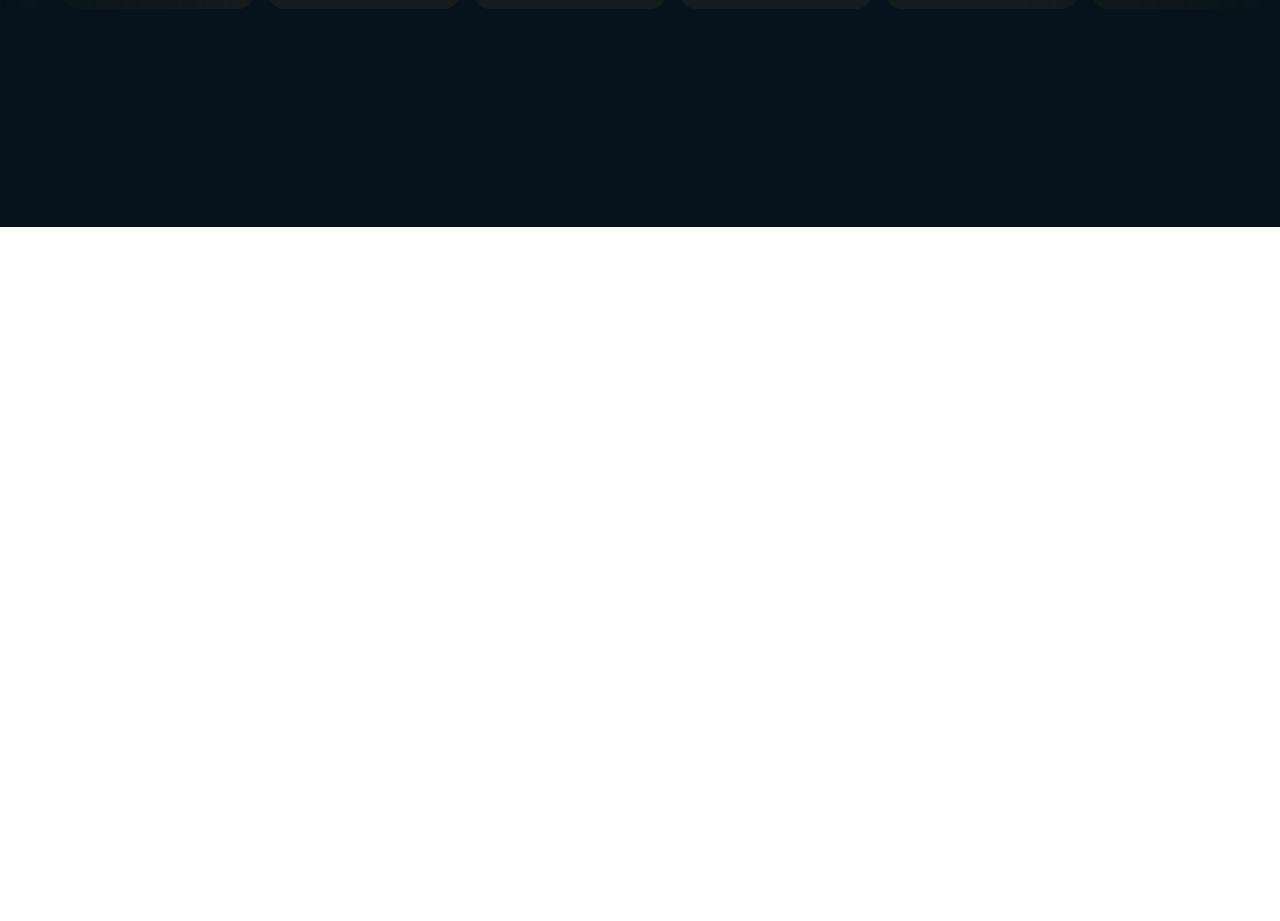
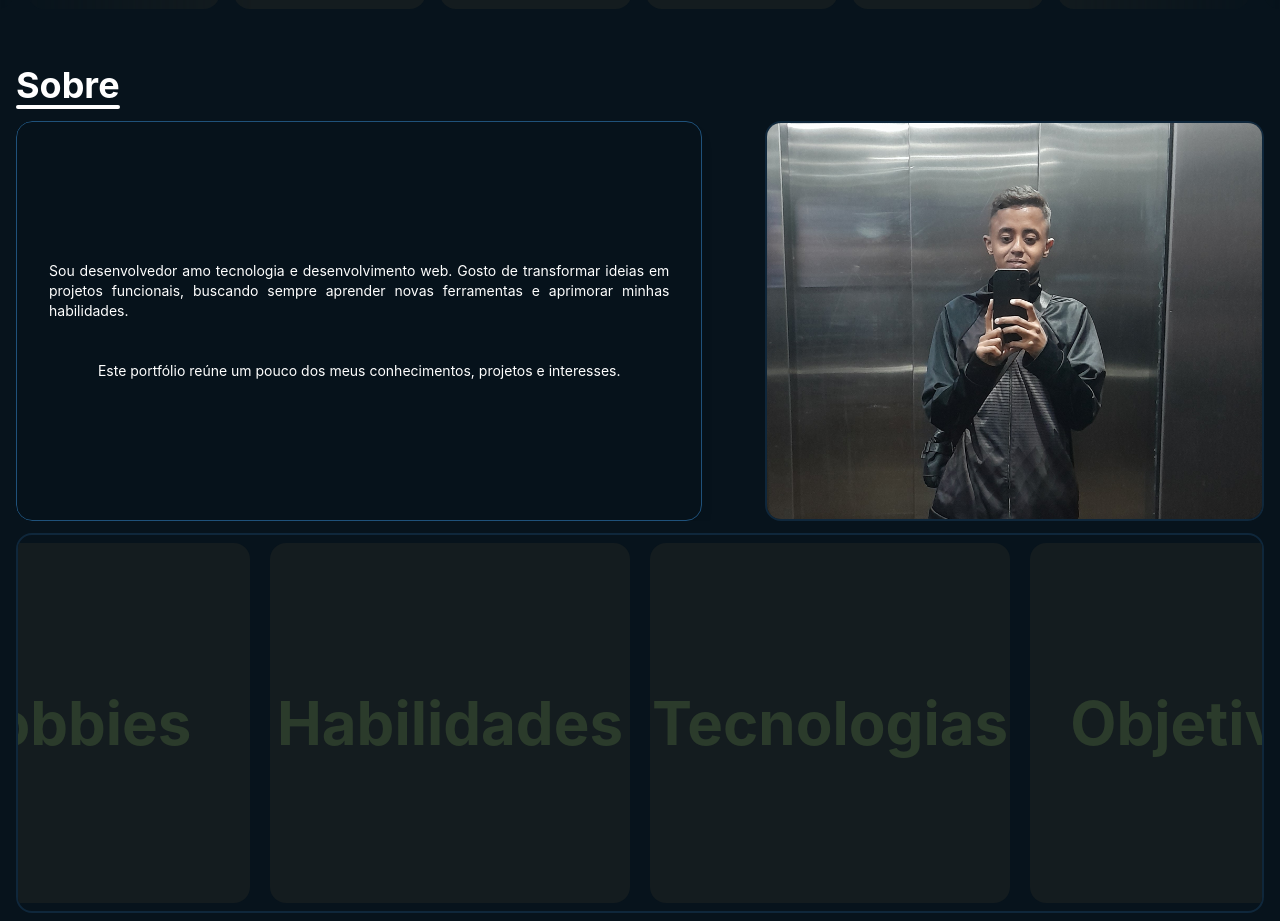
Before and after one commit to Davi-Oliveira214/portifolio, a React (Vite) app: page / in a window 1280 px wide. Shown: the part 573-1494 px from the top of the page. Before the commit the page ends 800 px from the top, so only its background shows below. Built offline with nearby package versions, Linux system fonts and the light colour scheme; the HTML template or start-up script is replaced by a standard one.

Commit message:
feat(sobre): adiciona parte sobre

```diff
--- a/index.html
+++ b/index.html
@@ -9,7 +9,7 @@
    <body>
       <div
          id="root"
-         class="flex flex-col w-screen min-h-screen bg-deep-space-blue-950"
+         class="flex flex-col max-w-screen min-h-screen bg-deep-space-blue-950"
       ></div>
       <script type="module" src="/src/main.jsx"></script>
    </body>
--- a/src/App.jsx
+++ b/src/App.jsx
@@ -1,11 +1,13 @@
 import Skills from './components/SkillsSessao.jsx'
 import Hero from './components/Hero.jsx'
+import SobreSessao from './components/SobreSessao.jsx'
 
 export default function App() {
    return (
       <>
          <Hero />
          <Skills />
+         <SobreSessao />
       </>
    )
 }
--- /dev/null
+++ b/src/components/CardSobre.jsx
@@ -0,0 +1,51 @@
+import { useState } from 'react'
+
+function CardsInfo({ itens, click }) {
+   return (
+      <div
+         onClick={click}
+         className='fixed flex bg-[rgba(2,2,2,.2)] items-center w-full h-full top-0 left-0 px-4 backdrop-blur-md'
+      >
+         <div className='flex flex-row gap-20 overflow-x-auto scrollbar-none scroll-smooth snap-x snap-mandatory p-[0_6%]'>
+            {itens.map((i) => (
+               <div
+                  className='min-h-80 flex-[0_0_350px] py-3 bg-deep-space-blue-900 rounded-2xl snap-center'
+                  onClick={(e) => e.stopPropagation()}
+                  key={i.titulo}
+               >
+                  <h3 className='text-3xl text-extra-branco text-center font-bold'>
+                     {i.titulo}
+                  </h3>
+                  <div className='flex flex-col gap-2 text-center text-extra-branco'>
+                     <img
+                        src={i.imagem}
+                        alt=''
+                        className='w-full object-cover'
+                     />
+                     <h4 className='text-2xl font-bold'>{i.subtitulo}</h4>
+                     <p className='text-lg px-1'>{i.texto}</p>
+                  </div>
+               </div>
+            ))}
+         </div>
+      </div>
+   )
+}
+
+export default function CardFundo({ itens, texto }) {
+   const [ativo, isAtivo] = useState(false)
+   return (
+      <>
+         <div
+            className={`flex flex-col min-w-90 max-w-130 min-h-90 bg-charcoal-blue-900 rounded-2xl snap-center cursor-pointer`}
+            onClick={() => isAtivo(!ativo)}
+         >
+            <h3 className='capitalize flex justify-center items-center w-full h-full text-6xl text-hunter-green-800 font-bold'>
+               {texto}
+            </h3>
+         </div>
+
+         {ativo && <CardsInfo itens={itens} click={() => isAtivo(!ativo)} />}
+      </>
+   )
+}
--- /dev/null
+++ b/src/components/SobreSessao.jsx
@@ -0,0 +1,49 @@
+import { useState } from 'react'
+import foto from '../assets/img/foto.jpg'
+import CardSobre from '../components/CardSobre.jsx'
+import Titulo from '../components/Titulos.jsx'
+import { sobre } from '../data/sobre'
+
+export default function SobreSessao() {
+   const [texto, isTexto] = useState(false)
+   return (
+      <div className='w-full mt-10 px-4 py-2'>
+         <Titulo texto={'Sobre'} />
+         <div className='flex flex-col w-full gap-3 lg:justify-center'>
+            <div className='flex md:flex-row justify-between relative rounded-2xl overflow-hidden'>
+               <div
+                  className={`${texto ? 'flex absolute inset-0 z-10' : 'hidden'} md:flex flex-col items-center justify-center gap-10 w-full md:w-[55%] min-h-full p-6 md:p-8 bg-deep-space-blue-950/95 md:bg-deep-space-blue-950/90 text-sm text-justify text-extra-branco backdrop-blur-sm border border-deep-space-blue-800 rounded-2xl shadow-lg cursor-pointer transition-all duration-300 md:pointer-events-none`}
+                  onClick={() => isTexto(!texto)}
+               >
+                  <p>
+                     Sou desenvolvedor amo tecnologia e desenvolvimento web.
+                     Gosto de transformar ideias em projetos funcionais,
+                     buscando sempre aprender novas ferramentas e aprimorar
+                     minhas habilidades.
+                  </p>
+
+                  <p>
+                     Este portfólio reúne um pouco dos meus conhecimentos,
+                     projetos e interesses.
+                  </p>
+               </div>
+               <img
+                  src={foto}
+                  alt=''
+                  className='h-100 w-full md:w-[40%] object-cover object-[0%_35%] border-2 border-deep-space-blue-900 rounded-2xl overflow-hidden md:pointer-events-none'
+                  onClick={() => isTexto(!texto)}
+               />
+            </div>
+            <div className='flex gap-5 p-[8px_10%] max-w-full overflow-scroll scroll-smooth scrollbar-none snap-x snap-mandatory rounded-2xl lg:border-2 lg:justify-center lg:border-deep-space-blue-900'>
+               {sobre.map((iten) => (
+                  <CardSobre
+                     key={iten.categoria}
+                     itens={iten.itens}
+                     texto={iten.categoria}
+                  />
+               ))}
+            </div>
+         </div>
+      </div>
+   )
+}
--- /dev/null
+++ b/src/components/Titulos.jsx
@@ -0,0 +1,9 @@
+export default function TituloSessao({ texto }) {
+   return (
+      <h2
+         className={`relative inline-block text-4xl text-extra-branco font-bold after:content-[] after:absolute after:left-0 after:-bottom-1 after:h-1 after:w-full after:bg-extra-branco after:rounded-full mb-4`}
+      >
+         {texto}
+      </h2>
+   )
+}
--- /dev/null
+++ b/src/data/sobre.js
@@ -0,0 +1,121 @@
+import imagem from '../assets/img/image.png'
+
+export const sobre = [
+   {
+      categoria: 'hobbies',
+
+      itens: [
+         {
+            titulo: 'Livros',
+            imagem: imagem,
+            subtitulo: 'Leitura',
+            texto: 'Gosto de ler livros para adquirir novos conhecimentos e conhecer diferentes histórias.',
+         },
+         {
+            titulo: 'Jogos',
+            imagem: imagem,
+            subtitulo: 'Jogar',
+            texto: 'Gosto de jogar nas horas vagas, principalmente jogos que envolvem estratégia e desafios.',
+         },
+         {
+            titulo: 'Tecnologia',
+            imagem: imagem,
+            subtitulo: 'Programação',
+            texto: 'Tenho interesse por tecnologia e gosto de aprender novas ferramentas e linguagens.',
+         },
+         {
+            titulo: 'Música',
+            imagem: imagem,
+            subtitulo: 'Ouvir música',
+            texto: 'Gosto de ouvir música durante meu tempo livre e enquanto realizo algumas atividades.',
+         },
+      ],
+   },
+
+   {
+      categoria: 'habilidades',
+
+      itens: [
+         {
+            titulo: 'React',
+            imagem: imagem,
+            subtitulo: 'Frontend',
+            texto: 'Desenvolvimento de interfaces utilizando React e componentes reutilizáveis.',
+         },
+         {
+            titulo: 'JavaScript',
+            imagem: imagem,
+            subtitulo: 'Linguagem',
+            texto: 'Utilização de JavaScript para criar aplicações e funcionalidades dinâmicas.',
+         },
+         {
+            titulo: 'Tailwind CSS',
+            imagem: imagem,
+            subtitulo: 'Estilização',
+            texto: 'Criação de interfaces responsivas utilizando classes utilitárias do Tailwind CSS.',
+         },
+         {
+            titulo: 'PHP',
+            imagem: imagem,
+            subtitulo: 'Backend',
+            texto: 'Desenvolvimento de APIs e funcionalidades de backend utilizando PHP.',
+         },
+      ],
+   },
+
+   {
+      categoria: 'tecnologias',
+
+      itens: [
+         {
+            titulo: 'HTML',
+            imagem: imagem,
+            subtitulo: 'Frontend',
+            texto: 'Estruturação semântica de páginas web.',
+         },
+         {
+            titulo: 'CSS',
+            imagem: imagem,
+            subtitulo: 'Frontend',
+            texto: 'Criação e estilização de interfaces responsivas.',
+         },
+         {
+            titulo: 'Git',
+            imagem: imagem,
+            subtitulo: 'Versionamento',
+            texto: 'Utilização do Git para controle de versão dos projetos.',
+         },
+         {
+            titulo: 'GitHub',
+            imagem: imagem,
+            subtitulo: 'Projetos',
+            texto: 'Utilização do GitHub para armazenar e compartilhar projetos.',
+         },
+      ],
+   },
+
+   {
+      categoria: 'objetivos',
+
+      itens: [
+         {
+            titulo: 'Aprendizado',
+            imagem: imagem,
+            subtitulo: 'Evolução',
+            texto: 'Continuar aprendendo e aprimorando meus conhecimentos em desenvolvimento de software.',
+         },
+         {
+            titulo: 'Projetos',
+            imagem: imagem,
+            subtitulo: 'Prática',
+            texto: 'Criar projetos para colocar meus conhecimentos em prática e desenvolver novas habilidades.',
+         },
+         {
+            titulo: 'Carreira',
+            imagem: imagem,
+            subtitulo: 'Desenvolvimento profissional',
+            texto: 'Evoluir profissionalmente na área de desenvolvimento de software.',
+         },
+      ],
+   },
+]
```
Also changed, not shown: src/assets/img/foto.jpg (added), src/assets/img/image.png (added).
